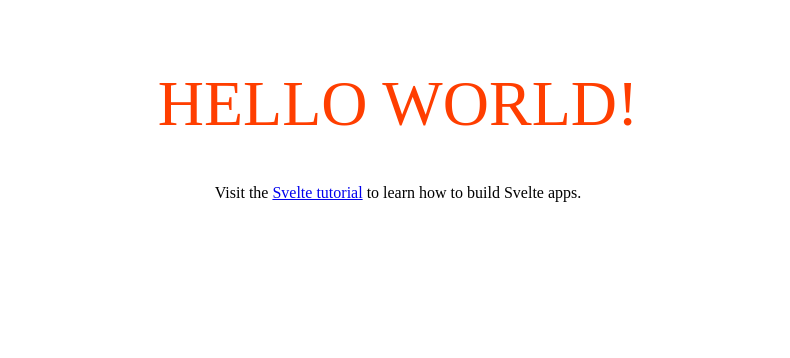
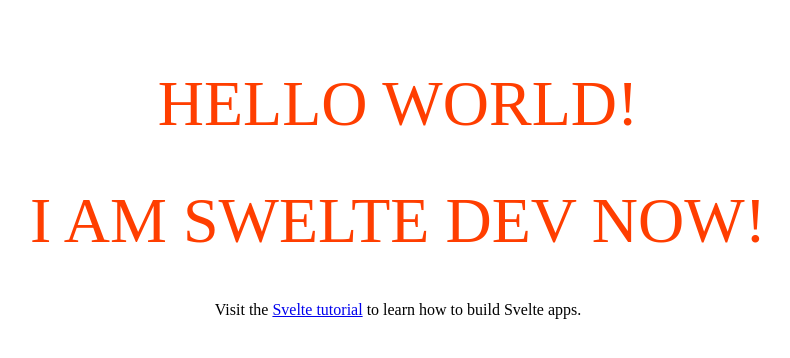
Before and after one commit to encX/encx.github.io, a Svelte app: page / in a window 1280 px wide. Shown: the top 358 px of the page, without its empty margins (242-1032 px from the left). Built offline with nearby package versions, Linux system fonts and the light colour scheme; the HTML template or start-up script is replaced by a standard one.

Commit message:
Update page

```diff
--- a/src/App.svelte
+++ b/src/App.svelte
@@ -4,6 +4,7 @@
 
 <main>
 	<h1>Hello {name}!</h1>
+	<h1>I am swelte dev now!</h1>
 	<p>Visit the <a href="https://svelte.dev/tutorial">Svelte tutorial</a> to learn how to build Svelte apps.</p>
 </main>
 
```
Also changed, not shown: 2 other files (tests, documents, lock files or other folders).
